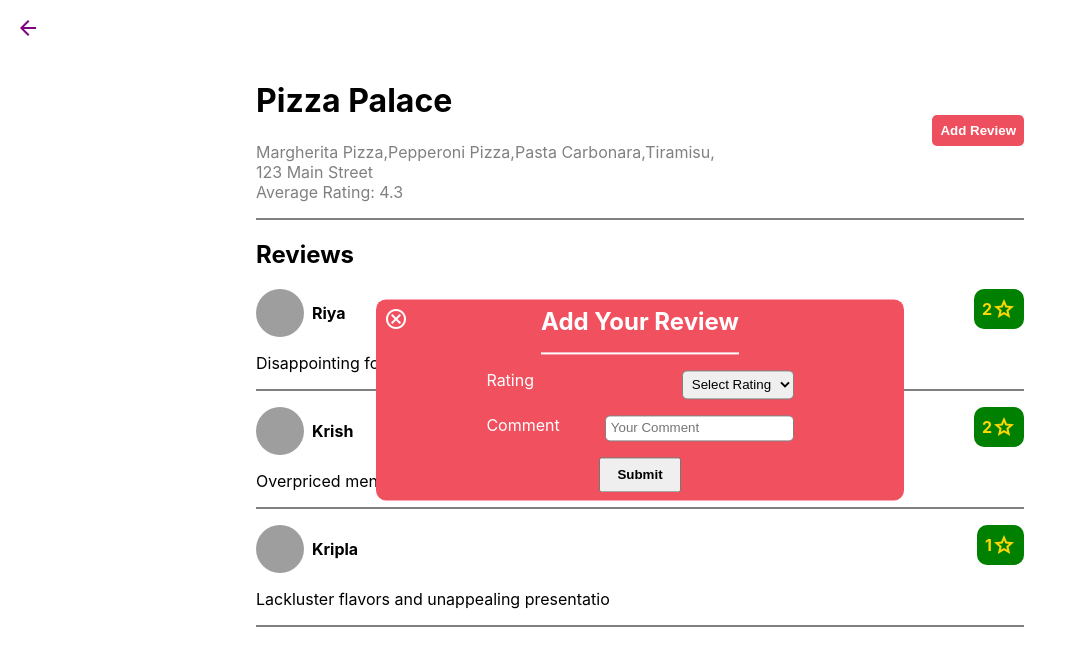
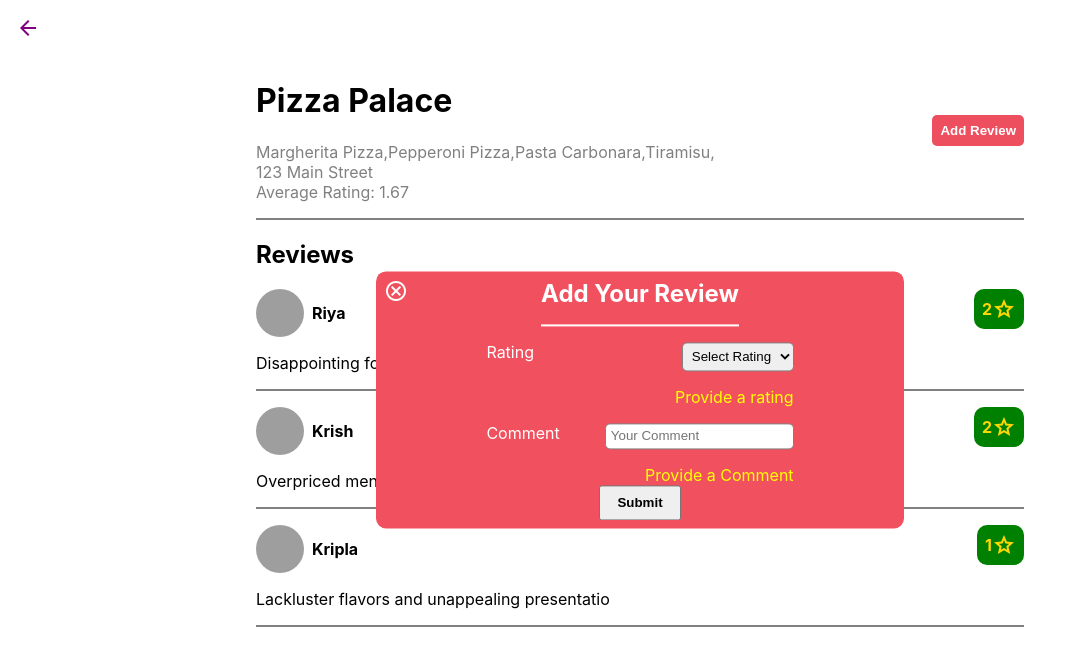
Before and after one commit to Ayush-1315/mcr-6, a React (Create React App) app: page /restraunt/1 in a window 1280 px wide. Both pictures are taken after a click on the button "Add Review". Shown: the top 666 px of the page, without its empty margins (0-1067 px from the left). Built offline with nearby package versions, Linux system fonts and the light colour scheme; grey boxes are pictures that could not be loaded.

Commit message:
feat: added form validation and fixed gugs

```diff
--- a/src/components/commentModal/comment.module.css
+++ b/src/components/commentModal/comment.module.css
@@ -53,3 +53,9 @@
     font-weight: 700;
     cursor: pointer;
 }
+.warning{
+    color: yellow;
+    text-align: right;
+    width: 60%;
+    margin: auto;
+}
--- a/src/components/commentModal/commentModal.jsx
+++ b/src/components/commentModal/commentModal.jsx
@@ -18,9 +18,9 @@ export const CommentModal = ({ onClose,onSubmit }) => {
        const sendData=Object.keys(formValidator).reduce((acc,curr)=>!formValidator[curr]?false:acc,true)
        if(sendData){
         onSubmit(formData)
+        setFormData({rating:"",comment:""});
+        setFormValidator({rating:false,comment:false})
        }
-       setFormData({rating:"",comment:""});
-       setFormValidator({rating:false,comment:false})
     }
   }
   return (
@@ -44,10 +44,12 @@ export const CommentModal = ({ onClose,onSubmit }) => {
               <option value="5">5</option>
             </select>
           </div>
+            {!formValidator?.rating &&<p className={comment.warning}>Provide a rating</p>}
           <div>
             <label htmlFor="comment">Comment</label>
             <input type="text"id="comment" onChange={e=>changeHandler("comment",e.target.value)} value={formData.comment} placeholder="Your Comment"/>
           </div>
+          {!formValidator?.comment &&<p className={comment.warning}>Provide a Comment</p>}
           <button onClick={submitHandler}>Submit</button>
         </div>
       </div>
--- a/src/pages/restraunt/restrauntPage.jsx
+++ b/src/pages/restraunt/restrauntPage.jsx
@@ -30,7 +30,7 @@ export const RestrauntPage = () => {
             ))}
           </p>
           <p>{restaurant?.address}</p>
-          <p>Average Rating: {restaurant?.averageRating}</p>
+          <p>Average Rating: {(restaurant?.ratings.reduce((avg,{rating})=>avg+=Number(rating),0)/restaurant?.ratings.length).toFixed(2)}</p>
         </div>
         <div>
           <button onClick={()=>setShowCommentBox(true)}>Add Review</button>
```
